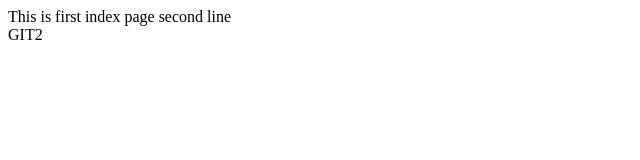
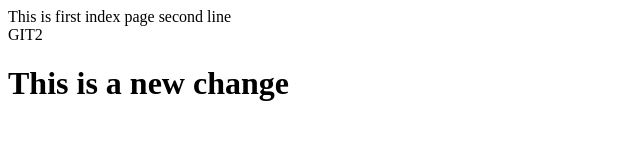
Before and after one commit to Asadmahmand/test1, a plain HTML site: page index.html in a window 1280 px wide. Shown: the whole page, without its empty margins (0-640 px from the left). Drawn offline with Linux system fonts and the light colour scheme.

Commit message:
Heading added

```diff
--- a/index.html
+++ b/index.html
@@ -1,3 +1,5 @@
 This is first index page
 second line
 <br> GIT2
+<br>
+<H1>This is a new change</H1>
```
